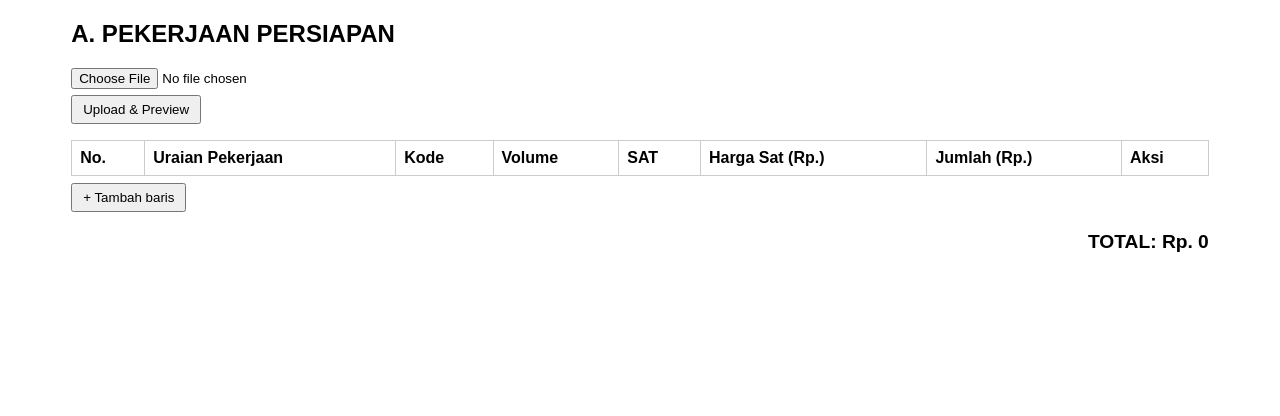
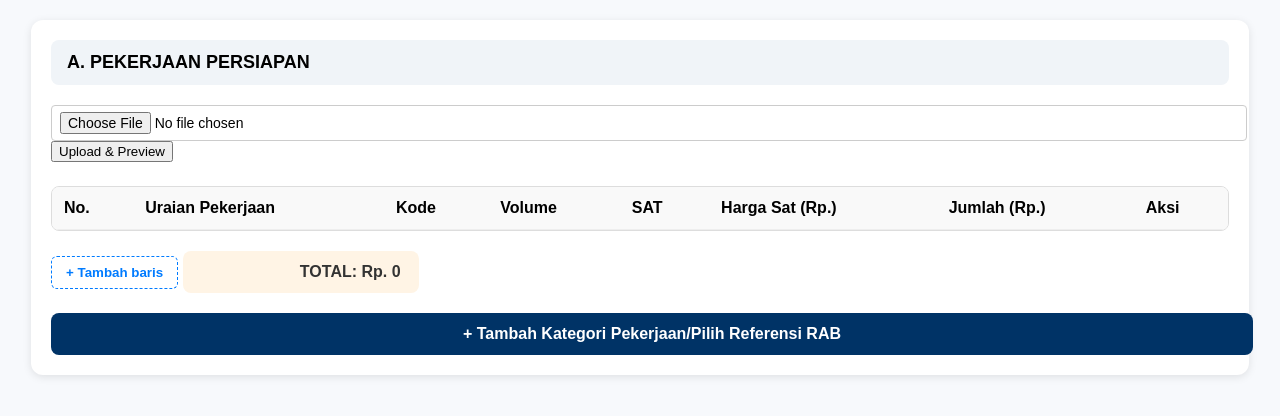
Before and after one commit to PPL-Group4/AutomaticRAB, a Django app: page /excel_parser/rab_converted/ in a window 1280 px wide. Shown: the top 416 px of the page. Run offline with Django 5.2, Linux system fonts and the light colour scheme; lists and menus that the app fills with data are empty.

Commit message:
[STYLE] improve rab_converted page layout and styling

```diff
--- a/excel_parser/static/style.css
+++ b/excel_parser/static/style.css
@@ -1,40 +1,130 @@
-.container {
-    width: 90%;
-    margin: auto;
+body {
     font-family: Arial, sans-serif;
+    background-color: #f7f9fc;
+    margin: 0;
+    padding: 20px;
   }
 
-  form {
-    margin-bottom: 1em;
+  .container {
+    background: white;
+    padding: 20px;
+    border-radius: 12px;
+    box-shadow: 0px 2px 8px rgba(0, 0, 0, 0.1);
+    width: 95%;
+    margin: auto;
   }
 
+  /* Section title */
+  h2 {
+    background: #f0f4f8;
+    padding: 12px 16px;
+    border-radius: 8px;
+    font-size: 18px;
+    font-weight: bold;
+    margin: 0 0 20px 0;
+  }
+
+  /* Upload form */
+  form {
+    margin-bottom: 1.5em;
+  }
+
+  /* Table styling */
   table {
     width: 100%;
-    border-collapse: collapse;
-    margin-top: 1em;
+    border-collapse: separate;
+    border-spacing: 0;
+    margin-top: 15px;
+    border: 1px solid #ddd;
+    border-radius: 8px;
+    overflow: hidden;
   }
 
   th, td {
-    border: 1px solid #ccc;
-    padding: 8px;
+    padding: 12px;
     text-align: left;
+    border-bottom: 1px solid #eee;
   }
 
-  input {
-    width: 100%;
-    border: none;
-    background: transparent;
+  th {
+    background-color: #f9f9f9;
+    font-weight: bold;
   }
 
-  .total-box {
-    margin-top: 1em;
-    font-weight: bold;
-    text-align: right;
-    font-size: 1.2em;
+  tr:last-child td {
+    border-bottom: none;
   }
 
-  button {
-    margin-top: 0.5em;
-    padding: 5px 10px;
+  tr:hover td {
+    background-color: #fafafa;
+  }
+
+  input, select {
+    width: 100%;
+    padding: 6px 8px;
+    border: 1px solid #ccc;
+    border-radius: 4px;
+    font-size: 14px;
+  }
+
+  /* Delete button (X) */
+  td button {
+    background: none;
+    border: none;
+    color: #dc3545;
+    font-size: 16px;
     cursor: pointer;
   }
+
+  td button:hover {
+    color: #a71d2a;
+  }
+
+  /* Add row button */
+  #addRowBtn {
+    margin-top: 10px;
+    padding: 8px 14px;
+    background: none;
+    border: 1px dashed #007bff;
+    color: #007bff;
+    border-radius: 6px;
+    cursor: pointer;
+    font-weight: bold;
+  }
+
+  #addRowBtn:hover {
+    background: #f0f8ff;
+  }
+
+  /* Total box */
+  .total-box {
+    margin-top: 20px;
+    text-align: right;
+    font-weight: bold;
+    font-size: 16px;
+    color: #333;
+    background: #fff4e5;
+    padding: 12px 18px;
+    border-radius: 8px;
+    display: inline-block;
+    min-width: 200px;
+  }
+
+  /* Blue action button */
+  .action-btn {
+    display: block;
+    width: 100%;
+    margin-top: 20px;
+    background: #003366;
+    color: white;
+    text-align: center;
+    padding: 12px;
+    border-radius: 8px;
+    cursor: pointer;
+    font-weight: bold;
+    text-decoration: none;
+  }
+
+  .action-btn:hover {
+    background: #002244;
+  }
--- a/excel_parser/templates/rab_converted.html
+++ b/excel_parser/templates/rab_converted.html
@@ -32,15 +32,24 @@
       <tbody></tbody>
     </table>
 
-    <button id="addRowBtn">+ Tambah baris</button>
+    <button type="button" id="addRowBtn">+ Tambah baris</button>
 
     <div class="total-box">
       TOTAL: <span id="totalValue">Rp. 0</span>
     </div>
+
+    <a href="#" class="action-btn">+ Tambah Kategori Pekerjaan/Pilih Referensi RAB</a>
   </div>
 
   <script>
-    // upload handling
+    function updateRowNumbers() {
+      const rows = document.querySelectorAll("#rabTable tbody tr");
+      rows.forEach((tr, idx) => {
+        tr.querySelector("td").innerText = idx + 1;
+      });
+    }
+
+    // handling upload file
     document.getElementById("uploadForm").addEventListener("submit", async function(e) {
       e.preventDefault();
       const fileInput = document.getElementById("fileInput");
@@ -52,6 +61,7 @@
       const formData = new FormData();
       formData.append("file", fileInput.files[0]);
 
+      try {
         const resp = await fetch("/excel_parser/preview_rows", {
           method: "POST",
           body: formData
@@ -62,6 +72,9 @@
         } else {
           alert("Gagal parsing file: " + (data.error || "Unknown error"));
         }
+      } catch (err) {
+        alert("Error: " + err.message);
+      }
     });
 
     // render table function
@@ -70,20 +83,20 @@
       tbody.innerHTML = "";
       let total = 0;
 
-      rows.forEach((row) => {
+      rows.forEach((row, index) => {
         const tr = document.createElement("tr");
         tr.innerHTML = `
-          <td>${row.number}</td>
-          <td><input type="text" value="${row.description}"></td>
-          <td><input type="text" value="${row.analysis_code}"></td>
-          <td><input type="number" value="${row.volume}"></td>
-          <td><input type="text" value="${row.unit}"></td>
-          <td><input type="number" value="${row.price}"></td>
-          <td class="jumlah">Rp. ${(row.total_price).toLocaleString()}</td>
-          <td><button onclick="this.closest('tr').remove()">❌</button></td>
+          <td>${index + 1}</td>
+          <td><input type="text" value="${row.description || ""}"></td>
+          <td><input type="text" value="${row.analysis_code || ""}"></td>
+          <td><input type="number" value="${row.volume || 0}"></td>
+          <td><input type="text" value="${row.unit || ""}"></td>
+          <td><input type="number" value="${row.price || 0}"></td>
+          <td class="jumlah">Rp. ${(row.total_price || 0).toLocaleString()}</td>
+          <td><button type="button" onclick="this.closest('tr').remove(); updateRowNumbers();">❌</button></td>
         `;
         tbody.appendChild(tr);
-        total += row.total_price;
+        total += row.total_price || 0;
       });
 
       document.getElementById("totalValue").innerText =
@@ -95,16 +108,17 @@
       const tbody = document.querySelector("#rabTable tbody");
       const tr = document.createElement("tr");
       tr.innerHTML = `
-        <td>New</td>
+        <td></td>
         <td><input type="text" value=""></td>
         <td><input type="text" value=""></td>
         <td><input type="number" value="0"></td>
         <td><input type="text" value=""></td>
         <td><input type="number" value="0"></td>
         <td class="jumlah">Rp. 0</td>
-        <td><button onclick="this.closest('tr').remove()">❌</button></td>
+        <td><button type="button" onclick="this.closest('tr').remove(); updateRowNumbers();">❌</button></td>
       `;
       tbody.appendChild(tr);
+      updateRowNumbers();
     });
   </script>
 </body>
```
Lines whose indentation alone changed are shown as unchanged.
